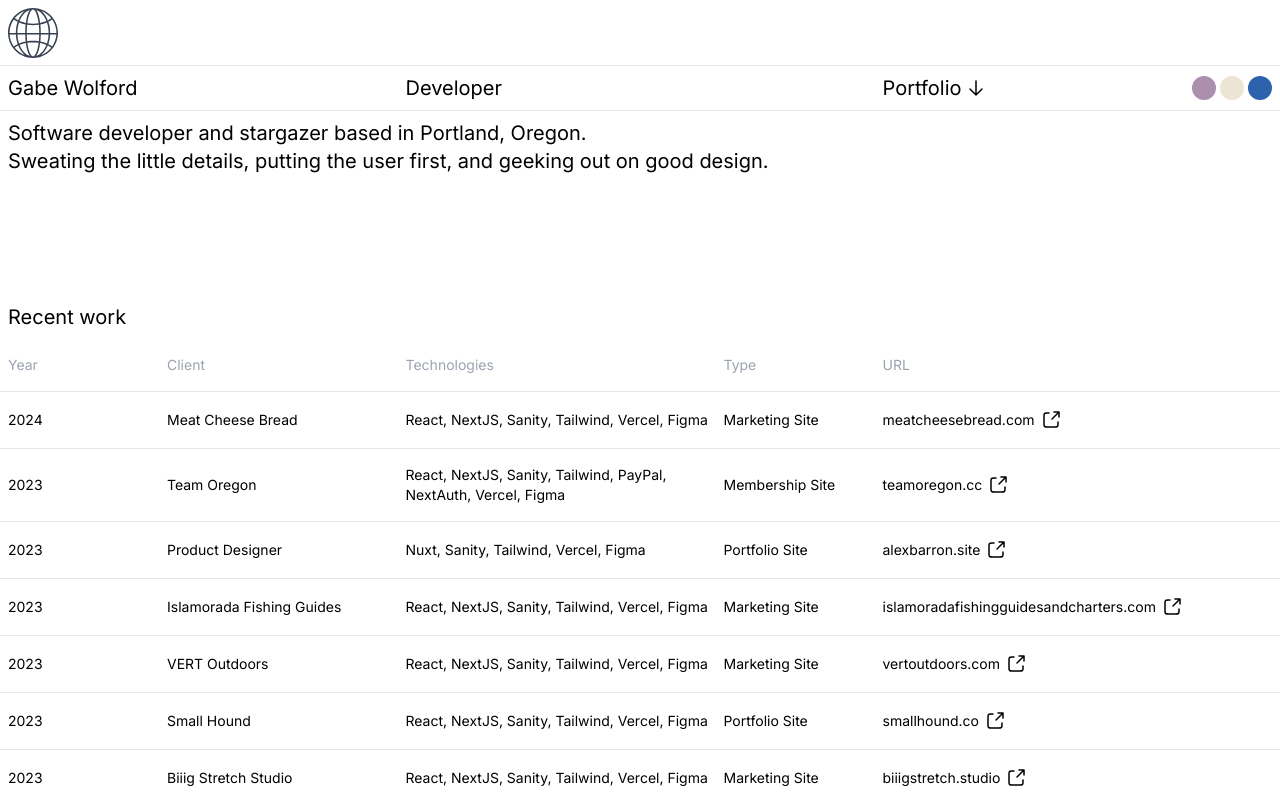
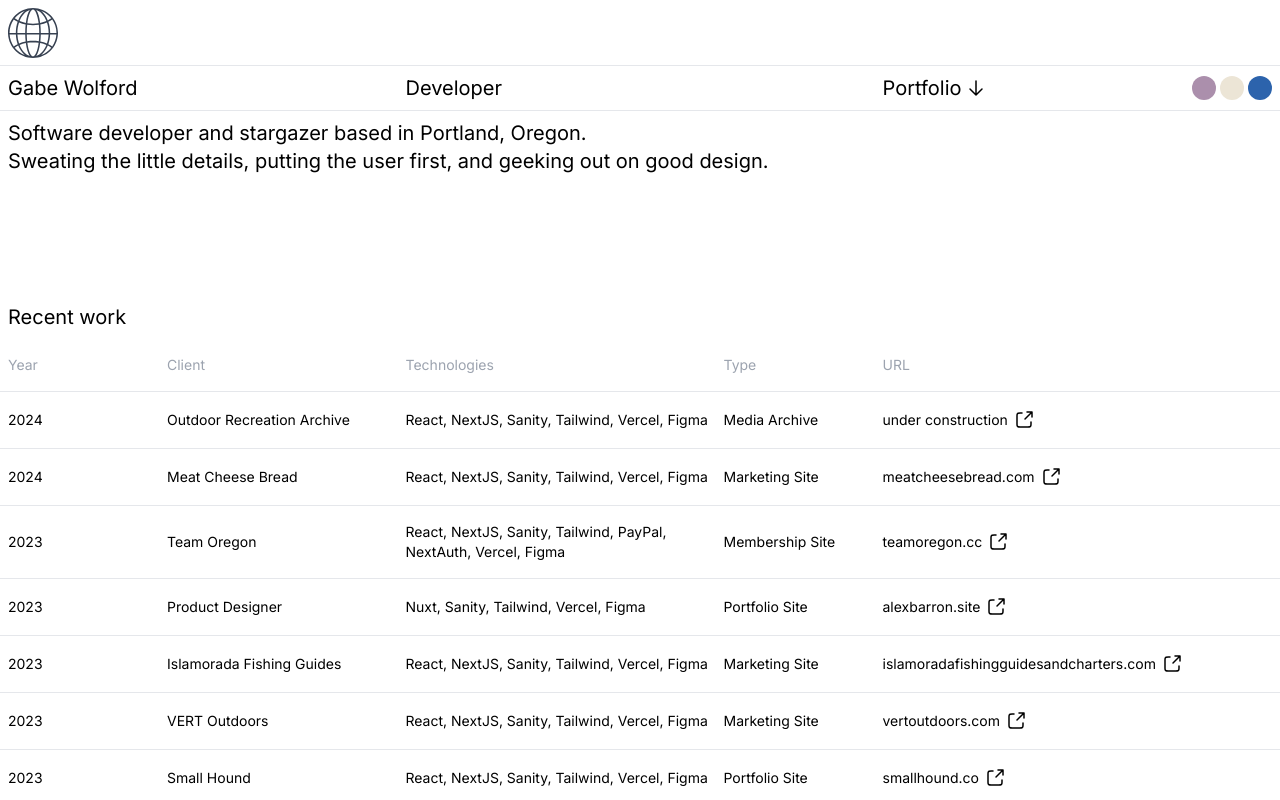
Before and after one commit to gabewolford/portfolio-2024, a Next.js app: page / in a window 1280 px wide. Shown: the top 800 px of the page. Built offline with nearby package versions, Linux system fonts and the light colour scheme.

Commit message:
added ORA project

```diff
--- a/src/app/components/WorkSection.jsx
+++ b/src/app/components/WorkSection.jsx
@@ -15,6 +15,14 @@ export default function WorkSection() {
       </div>
 
       <ul>
+        <Project
+          year="2024"
+          client="Outdoor Recreation Archive"
+          technologies="React, NextJS, Sanity, Tailwind, Vercel, Figma"
+          type="Media Archive"
+          fullUrl="https://outdoor-recreation-archive.vercel.app"
+          shortUrl="under construction"
+        />
         <Project
           year="2024"
           client="Meat Cheese Bread"
```
